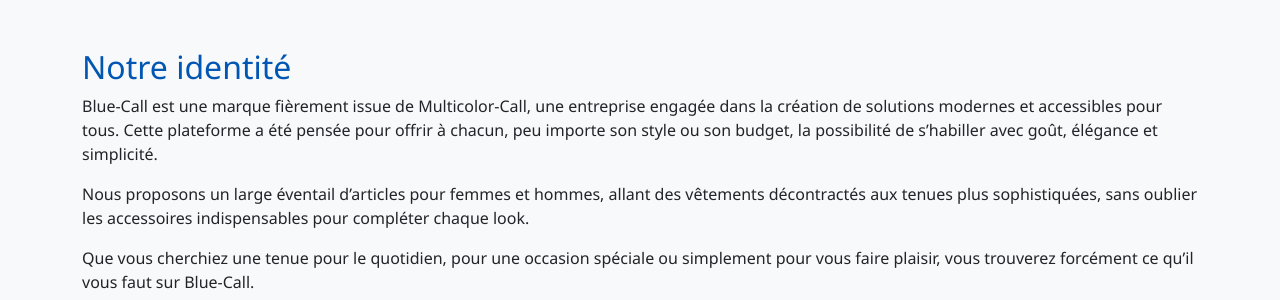
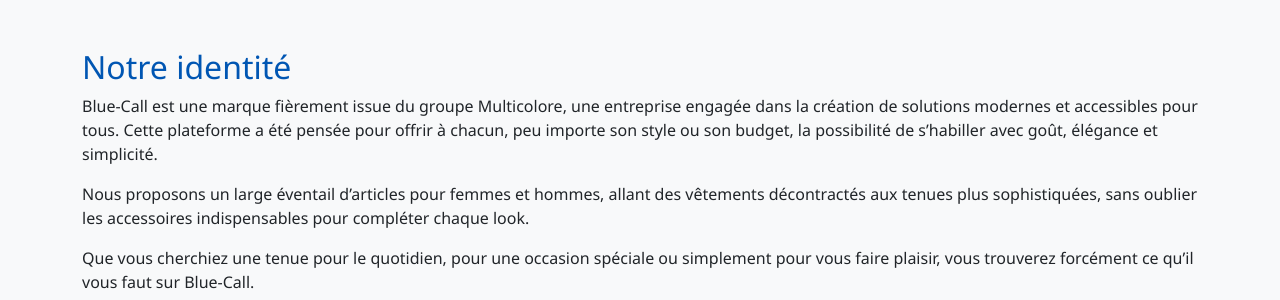
Before and after one commit to Koudousamuel/bluecall-site, a Django app: a page that uses green/templates/green/savoir.html in a window 1280 px wide. Shown: the part 232-532 px from the top of the page. Run offline with Django 5.2, Linux system fonts and the light colour scheme.

Commit message:
Mise a jour de groupe

```diff
--- a/green/templates/green/savoir.html
+++ b/green/templates/green/savoir.html
@@ -38,7 +38,7 @@
     <section>
       <h2 class="section-title">Notre identité</h2>
       <p>
-        Blue-Call est une marque fièrement issue de Multicolor-Call, une entreprise engagée dans la création de solutions modernes et accessibles pour tous.
+        Blue-Call est une marque fièrement issue du groupe Multicolore, une entreprise engagée dans la création de solutions modernes et accessibles pour tous.
         Cette plateforme a été pensée pour offrir à chacun, peu importe son style ou son budget, la possibilité de s’habiller avec goût, élégance et simplicité.
       </p>
       <p>
```
